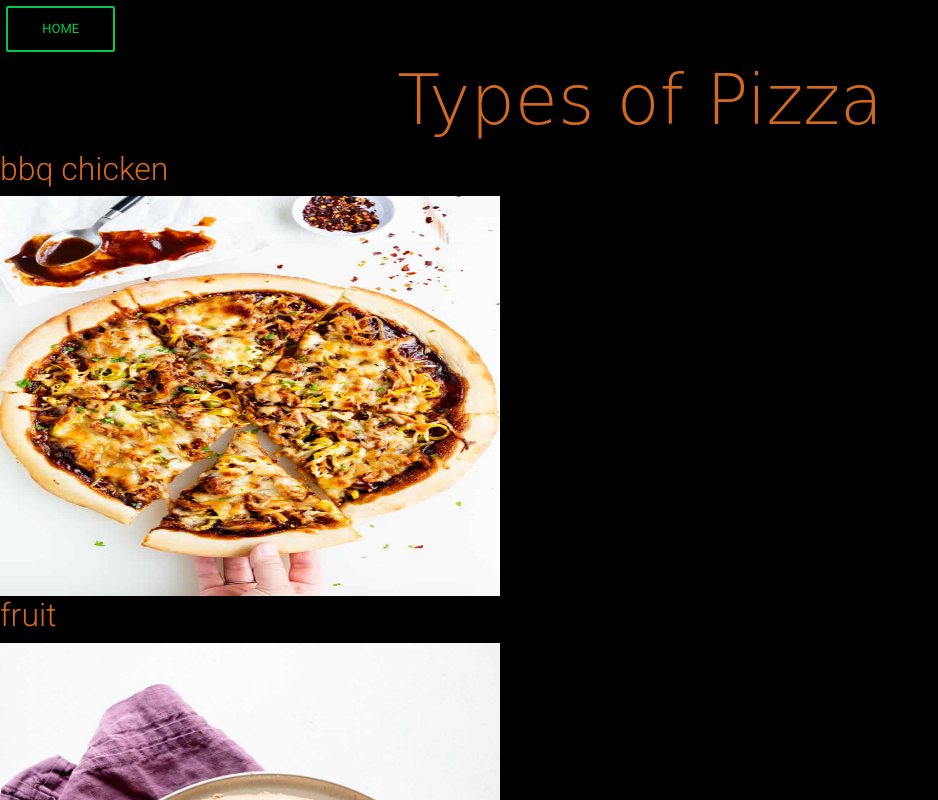
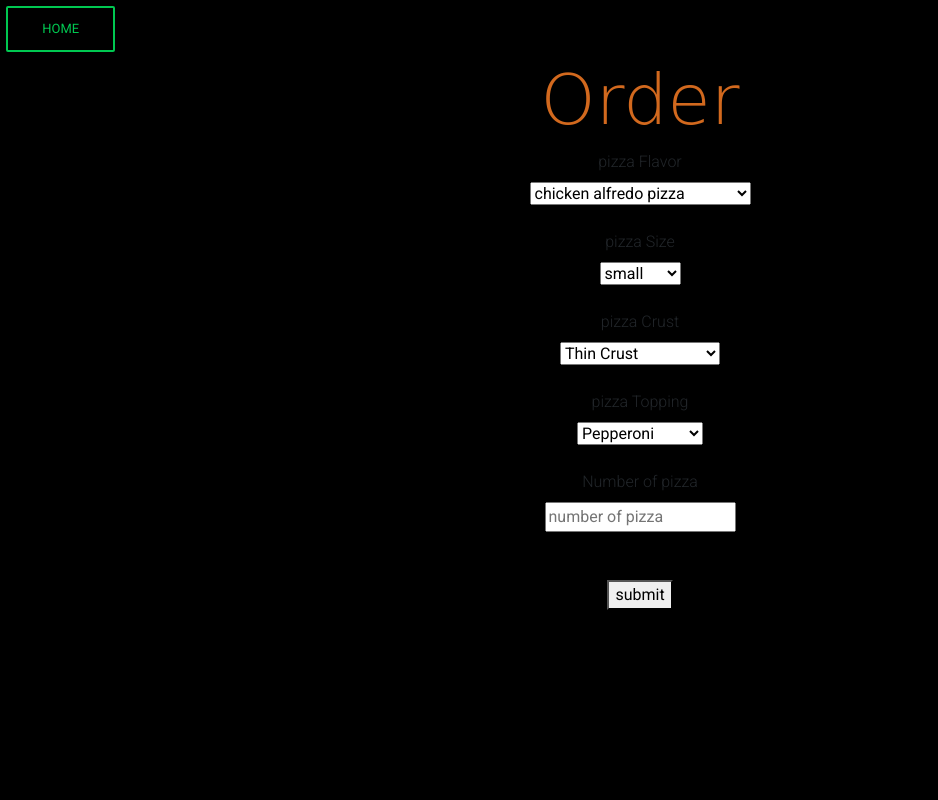
Before and after one commit to kitili/movotia, a plain HTML site: page orderNow.html in a window 1280 px wide. Shown: the top 800 px of the page, without its empty margins (0-938 px from the left). Drawn offline with nearby package versions, Linux system fonts and the light colour scheme.

Commit message:
orderNow.html

```diff
--- a/css/style.css
+++ b/css/style.css
@@ -131,3 +131,8 @@
     .tour {
         color: chocolate;
     }
+
+    .tricky {
+        margin-left: 20%;
+        background-color: maroon;
+    }
--- a/orderNow.html
+++ b/orderNow.html
@@ -21,20 +21,49 @@
 <body>
     <a href="index.html"> <button class="btn btn-outline-success me-2" type="button">home</button></a>
     <div class="type">
-        <h1>Types of Pizza</h1>
-        <h2 class="tour">bbq chicken</h2>
-        <div class="img1">
-            <img src="./images/BBQ-Chicken-Pizza-.jpg" width="500px" height="400px">
+
+        <div class="mourine" id="orders">
+            <h1>Order</h1>
+            <form class="text-center" id="text-center">
+                <label>pizza Flavor</label><br>
+                <select class="flavors" id="flavor" required><br>
+            <option label="chicken alfredo pizza" value="800">Chicken Alfredo Pizza</option>
+            <option label="Taco Quesadila Pizza" value="1200">Taco Quesadila Pizza</option>
+            <option label="Mushrooms" value="350">Mushrooms</option>
+            <option label="Macaroni And Cheese Pizza" value="700">Macaroni And Cheese Pizza</option>
+            <option label="Beef pizza" value="500">Beef pizza</option>
+            <option label="Sausage pizza" value="650">Sausage pizza</option>
+          </select><br>
+                <br><label>pizza Size</label><br>
+                <select class="sizes" id="size" required><br>
+      <option label="small" value="300">small</option>
+      <option label="Medium" value="600">Medium</option>
+      <option label="Large" value="1200">Large</option>
+    </select><br>
+                <br><label>pizza Crust</label><br>
+                <select class="crust" id="crust" required><br>
+      <option label="Thin Crust" value="150">Thin Crust</option>
+      <option label="Thick Crust" value="200">Thick Crust</option>
+      <option label="Deep Crust" value="380">Deep Crust</option>
+      <option label="Cheese Filled Crust" value="500">Cheese Filled Crust</option>
+      <option label="Stuffed Crust" value="345">Stuffed Crust</option>
+    </select><br>
+                <br><label>pizza Topping</label><br>
+                <select class="toppings" id="topping" required><br>
+      <option label="Pepperoni" value="100">Pepperoni</option>
+      <option label="Mushrooms" value="300">Mushrooms</option>
+      <option label="Onions" value="120">Onions</option>
+      <option label="Sausage" value="124">Sausage</option>
+      <option label="Green peppers" value="80">Green peppers</option>
+    </select><br>
+                <br><label>Number of pizza</label><br>
+                <input value="" required placeholder="number of pizza" id="quantity"></input><br>
+                <div class="button">
+                    <br><br><button type="submit" id="btn" label="">submit</button>
                 </div>
-        <h2 class="tour">fruit</h2>
-        <div class=" sweetimg2">
-            <img src="./images/fruit.jpg" width=500px>
+            </form>
         </div>
-        <h2 class="tour">veg Pizza</h2>
-        <div class="img3">
-            <img src="./images/movoti.jpg" width="500px">
-        </div>
-    </div>
+
 
 
         <!-- JQuery -->
```
Lines whose indentation alone changed are shown as unchanged.
